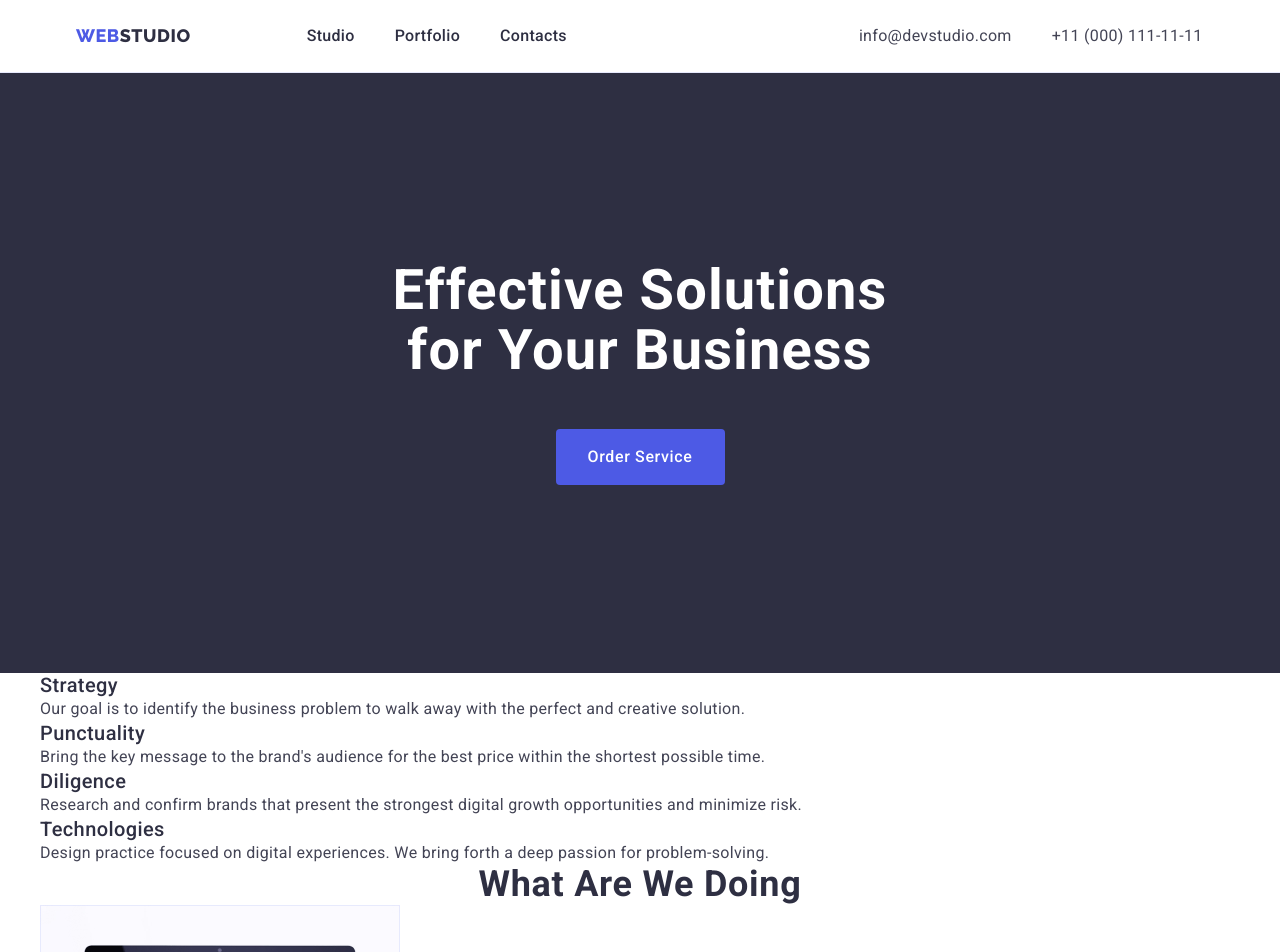
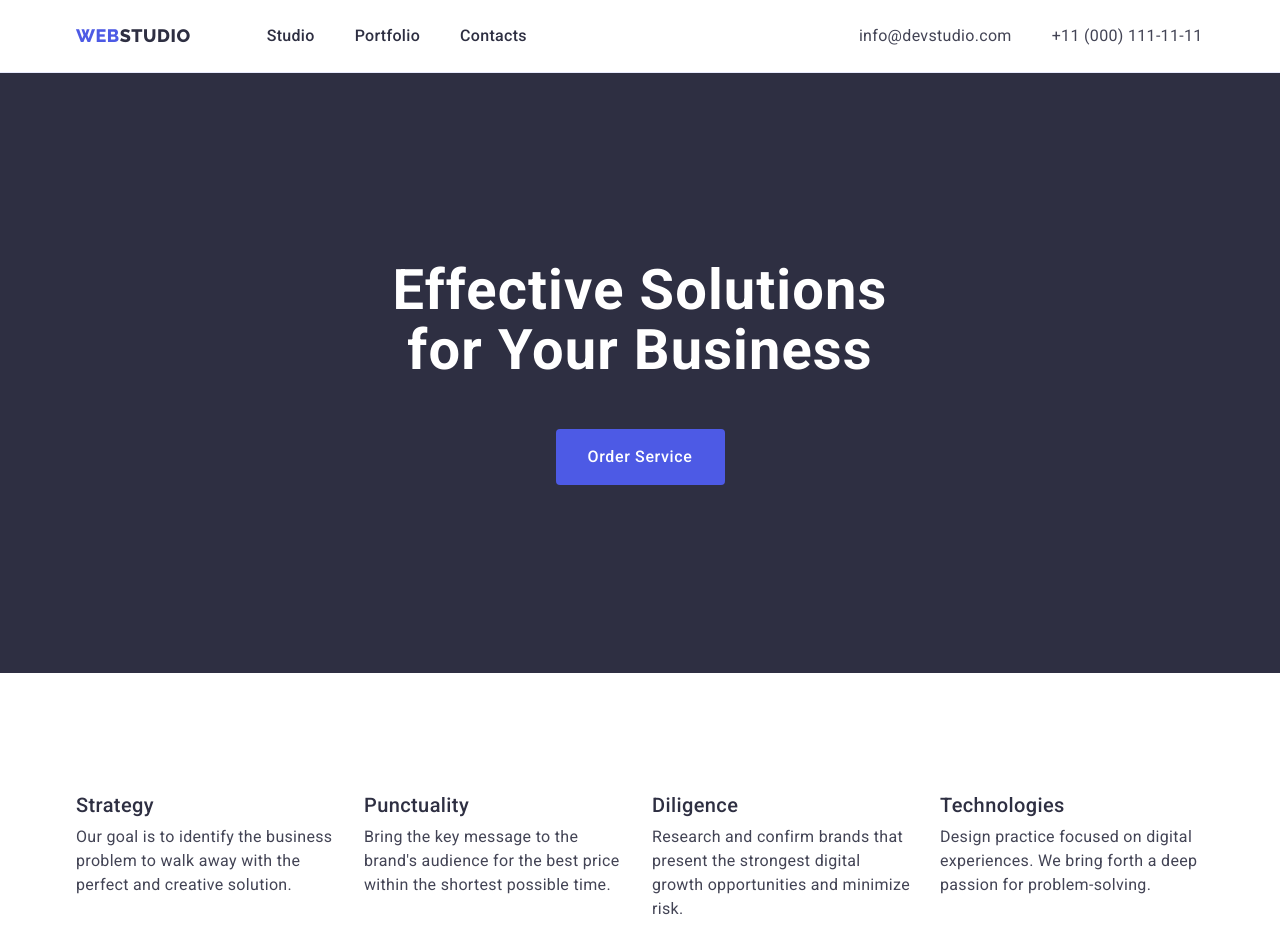
Before and after one commit to AndrewOPP/goit-markup-hw-03, a plain HTML site: page index.html in a window 1280 px wide. Shown: the top 952 px of the page. Drawn offline with nearby package versions, Linux system fonts and the light colour scheme.

Commit message:
2 section done

```diff
--- a/css/styles.css
+++ b/css/styles.css
@@ -114,6 +114,7 @@ img {
   display: flex;
   flex-direction: row;
   gap: 40px;
+  padding-left: 0;
 }
 
 /* Additional information */
@@ -125,7 +126,7 @@ img {
   display: flex;
   flex-direction: row;
   gap: 40px;
-  padding-left: 292px;
+  padding-left: 332px;
   padding-top: 24px;
   padding-bottom: 24px;
 }
@@ -191,12 +192,28 @@ img {
 }
 
 /* Section two */
+
+.section-two {
+  padding: 120px 0;
+}
+
+.section-two-list {
+  display: flex;
+  gap: 24px;
+  flex-direction: row;
+  padding-left: 0;
+}
 .section-two-titles {
   font-weight: 500;
   font-size: 20px;
   line-height: 1.2;
   letter-spacing: 0.02em;
   color: #2e2f42;
+  margin-bottom: 8px;
+}
+
+.section-two-list-descriptions {
+  width: calc((100% - 72px) / 4);
 }
 
 .section-two-text {
--- a/index.html
+++ b/index.html
@@ -86,18 +86,19 @@
       </section>
 
       <!-- Section 2 -->
-      <section>
+      <section class="section-two">
+        <div class="container con-section-two">
           <h2 class="section-two" hidden>What are we doing</h2>
-        <ul class="list">
-          <li>
+          <ul class="list section-two-list">
+            <li class="section-two-list-descriptions">
               <h3 class="section-two-titles">Strategy</h3>
               <p class="section-two-text">
-              Our goal is to identify the business problem to walk away with the
-              perfect and creative solution.
+                Our goal is to identify the business problem to walk away with
+                the perfect and creative solution.
               </p>
             </li>
 
-          <li>
+            <li class="section-two-list-descriptions">
               <h3 class="section-two-titles">Punctuality</h3>
               <p class="section-two-text">
                 Bring the key message to the brand's audience for the best price
@@ -105,7 +106,7 @@
               </p>
             </li>
 
-          <li>
+            <li class="section-two-list-descriptions">
               <h3 class="section-two-titles">Diligence</h3>
               <p class="section-two-text">
                 Research and confirm brands that present the strongest digital
@@ -113,7 +114,7 @@
               </p>
             </li>
 
-          <li>
+            <li class="section-two-list-descriptions">
               <h3 class="section-two-titles">Technologies</h3>
               <p class="section-two-text">
                 Design practice focused on digital experiences. We bring forth a
@@ -121,6 +122,7 @@
               </p>
             </li>
           </ul>
+        </div>
       </section>
       <!-- Section 3 -->
       <section class="section-three">
```
Lines whose indentation alone changed are shown as unchanged.
